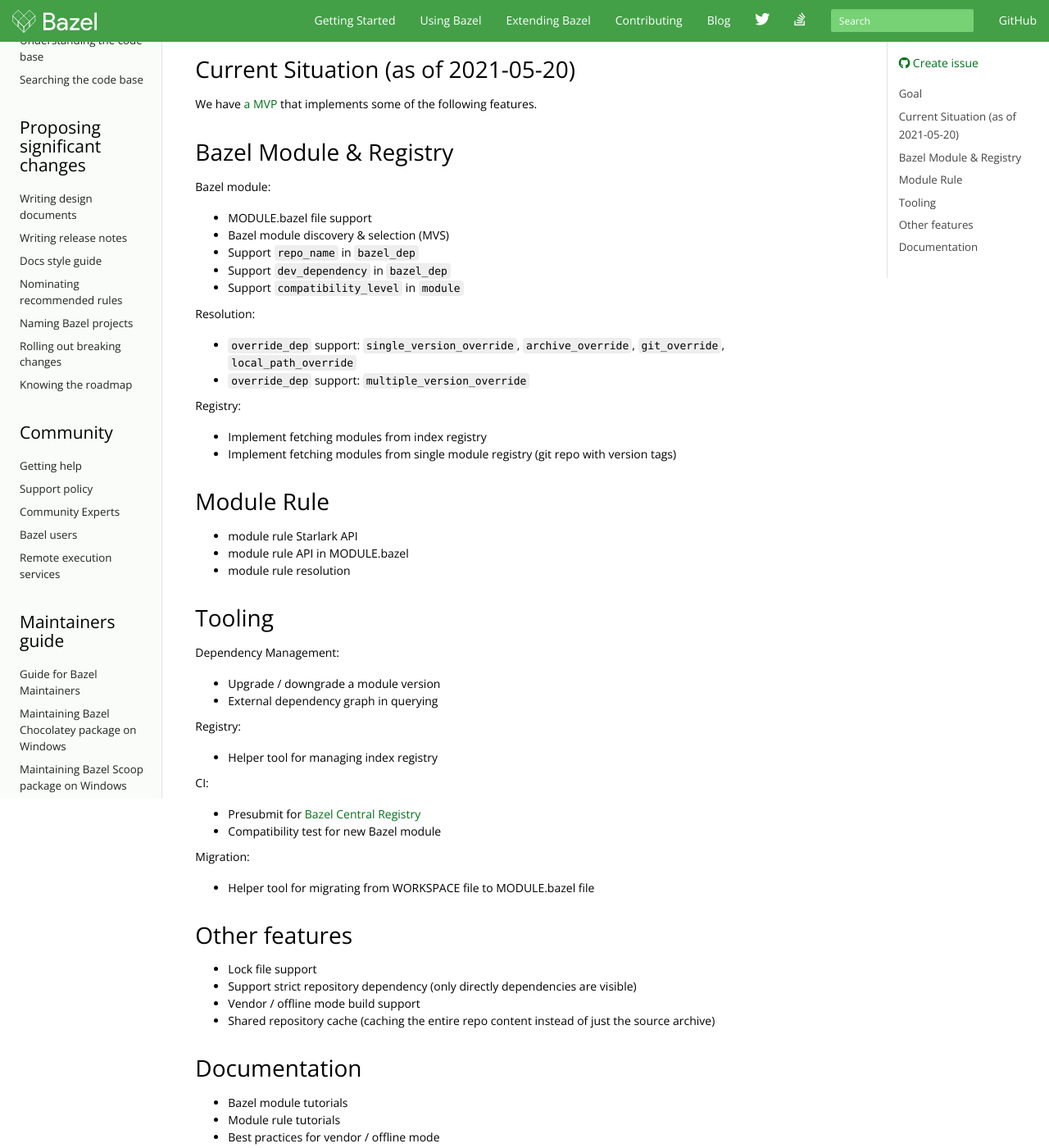
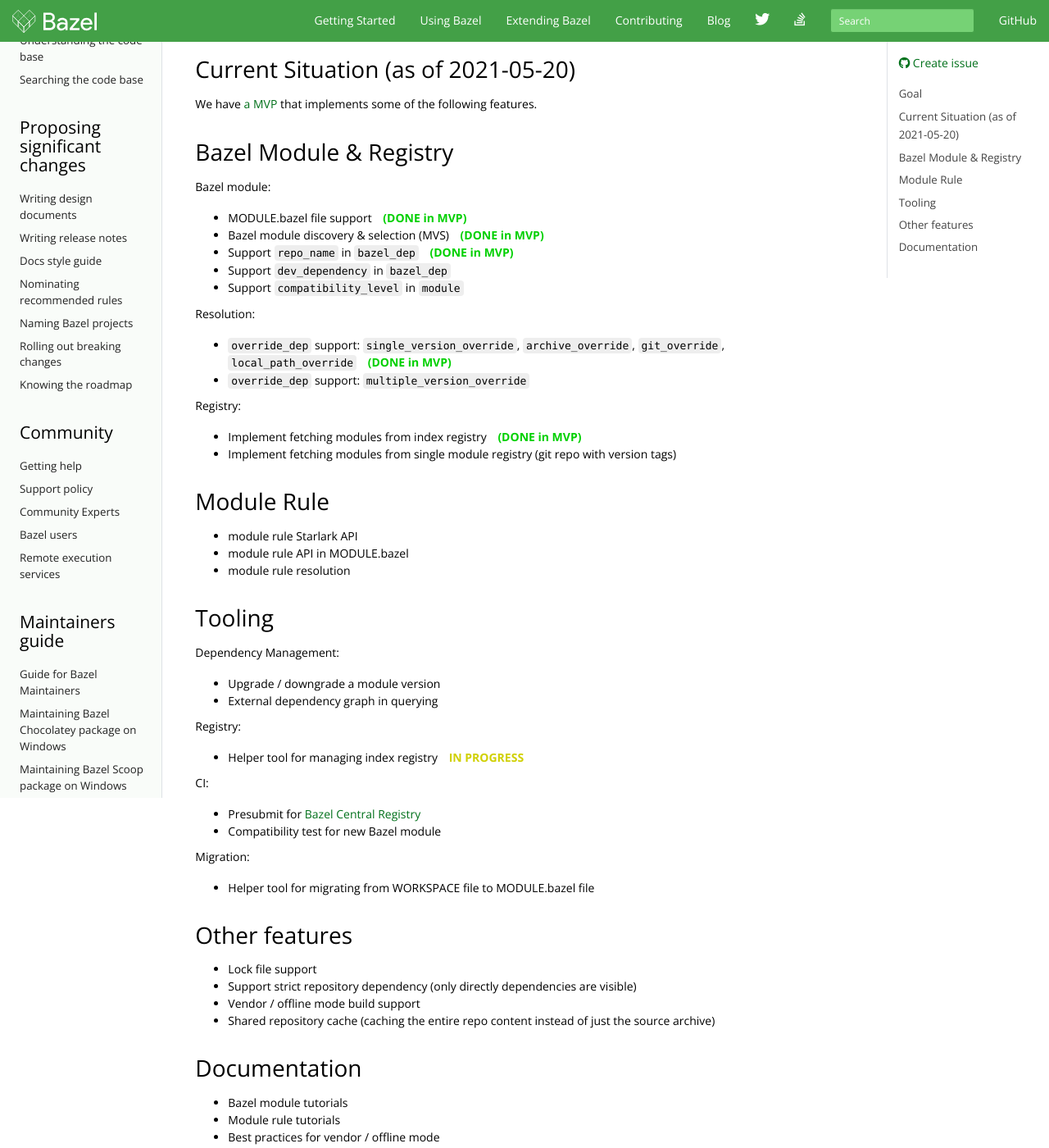
Before and after one commit to bazelbuild/bazel-website, a Jekyll site: the page built from roadmaps/bzlmod.md, in a window 1280 px wide and 1400 px high, scrolled down 280 px. Shown: the whole window at 82% size. Built offline with Jekyll 4.4.1, drawn with Linux system fonts in a browser that asks for light colours; nearby versions of some CDN libraries; library files that are not in the unit come from our copies; comment, search, counter and statistics services are not loaded; the table of contents is made by our own code.

Commit message:
Add status for bzlmod.md

```diff
--- a/roadmaps/bzlmod.md
+++ b/roadmaps/bzlmod.md
@@ -2,6 +2,34 @@
 layout: contribute
 title: Bzlmod roadmap
 ---
+
+<style>
+  .padbottom { padding-bottom: 10px; }
+  .etabox {
+    background: #EFEFEF;
+    color: #38761D;
+    font-size: 15px;
+    font-weight: bold;
+    display: inline;
+    padding: 6px;
+    margin-right: 10px;
+  }
+  .donestatus {
+    color: #00D000;
+    font-weight: bold;
+    padding-left: 10px;
+  }
+  .droppedstatus {
+    color: #D00000;
+    font-weight: bold;
+    padding-left: 10px;
+  }
+  .inprogressstatus {
+    color: #D0D000;
+    font-weight: bold;
+    padding-left: 10px;
+  }
+</style>
 
 # Bzlmod Roadmap
 
@@ -18,18 +46,18 @@
 ## Bazel Module & Registry
 
 Bazel module:
-* MODULE.bazel file support
-* Bazel module discovery & selection (MVS)
-* Support `repo_name` in `bazel_dep`
+* MODULE.bazel file support <span class="donestatus">(DONE in MVP)</span>
+* Bazel module discovery & selection (MVS) <span class="donestatus">(DONE in MVP)</span>
+* Support `repo_name` in `bazel_dep` <span class="donestatus">(DONE in MVP)</span>
 * Support `dev_dependency` in `bazel_dep`
 * Support `compatibility_level` in `module`
 
 Resolution:
-* `override_dep` support: `single_version_override`, `archive_override`, `git_override`, `local_path_override`
+* `override_dep` support: `single_version_override`, `archive_override`, `git_override`, `local_path_override` <span class="donestatus">(DONE in MVP)</span>
 * `override_dep` support: `multiple_version_override`
 
 Registry:
-* Implement fetching modules from index registry
+* Implement fetching modules from index registry <span class="donestatus">(DONE in MVP)</span>
 * Implement fetching modules from single module registry (git repo with version tags)
 
 ## Module Rule
@@ -45,7 +73,7 @@
 * External dependency graph in querying
 
 Registry:
-* Helper tool for managing index registry
+* Helper tool for managing index registry <span class="inprogressstatus">IN PROGRESS</span>
 
 CI:
 * Presubmit for [Bazel Central Registry](https://github.com/bazelbuild/bazel-central-registry)
```
